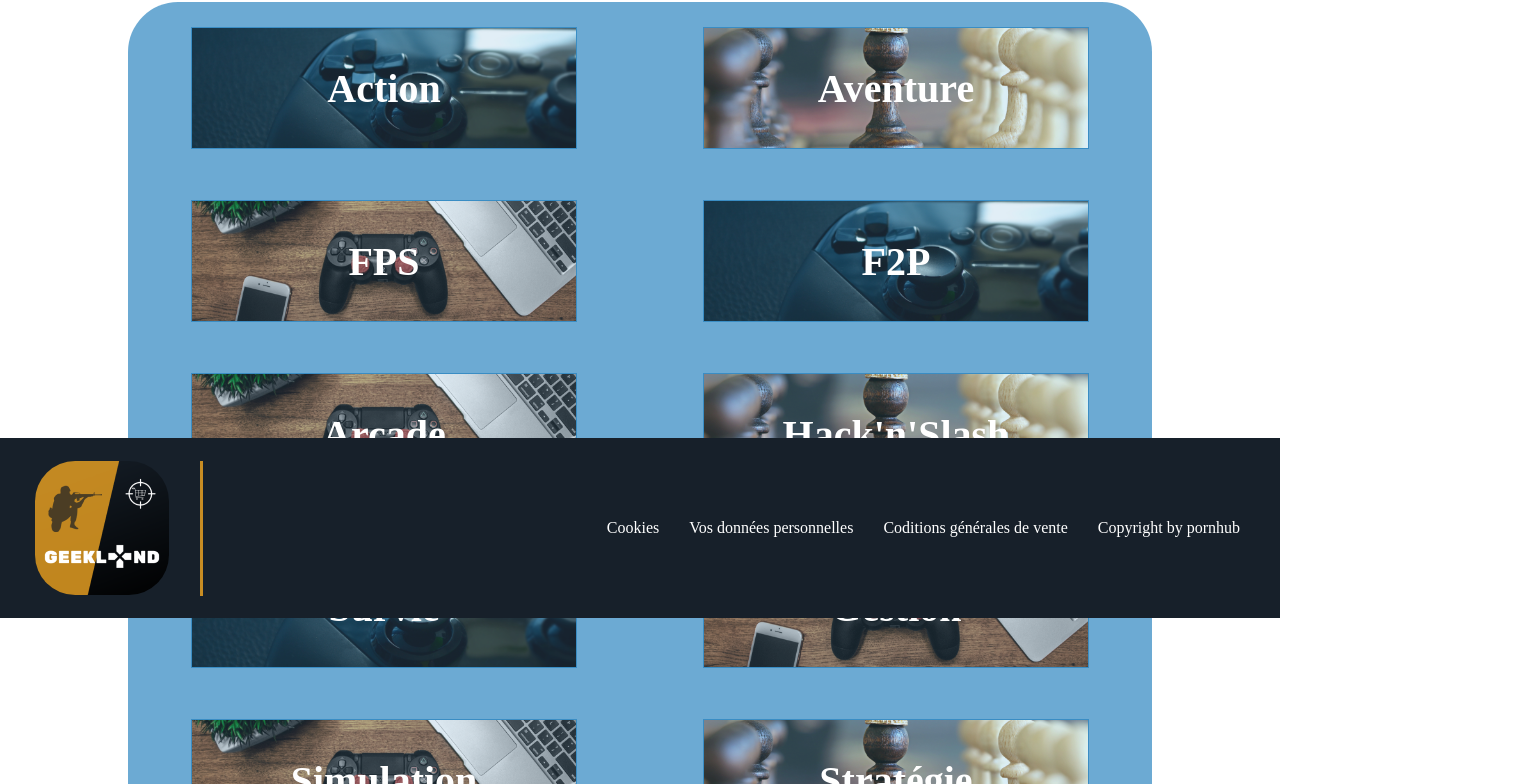
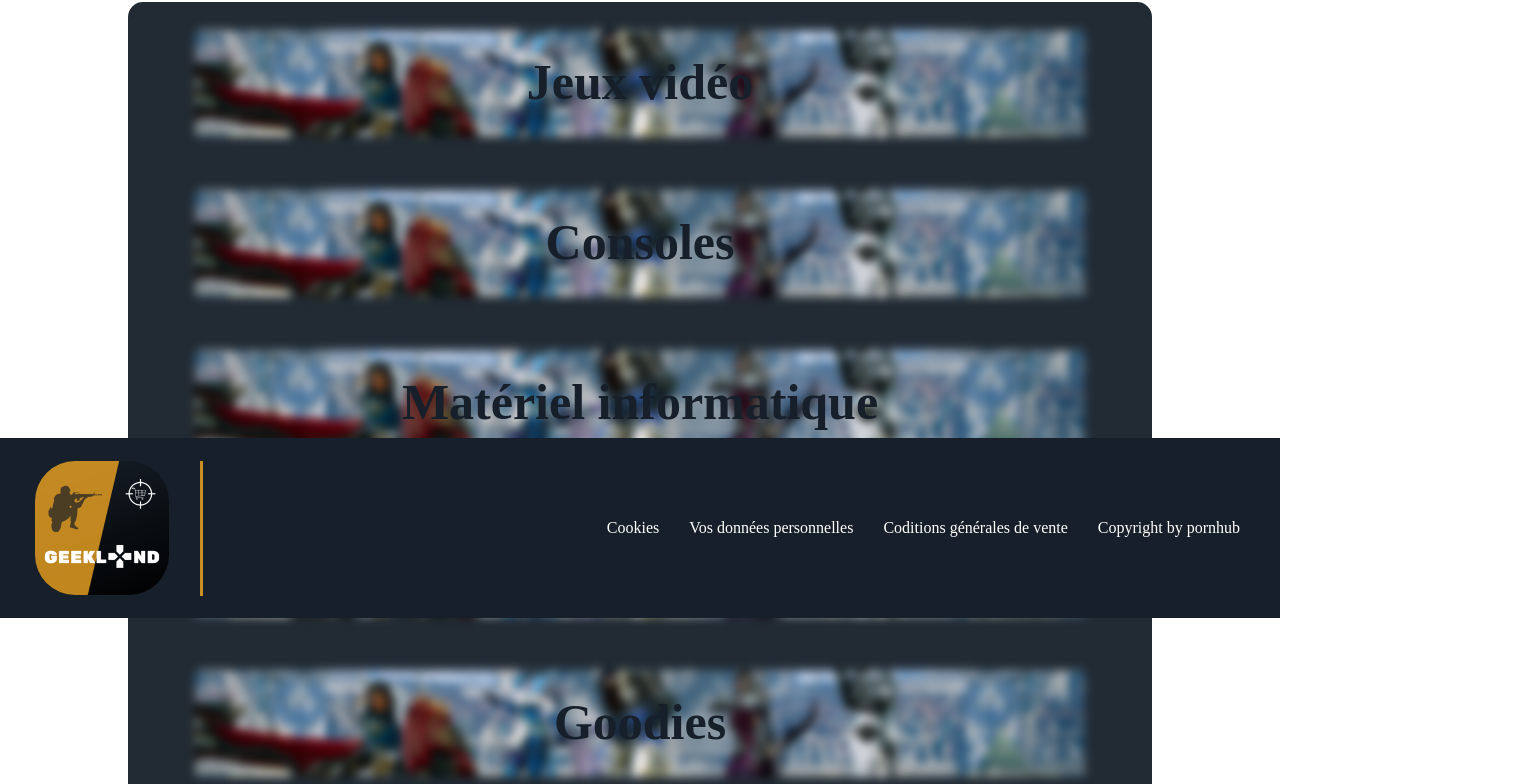
Before and after one commit to NelsonPhilippe/GeekLandFront, a React (Create React App) app: page /categories in a window 1280 px wide. Shown: the part 182-966 px from the top of the page, 1536 px wide, since content can reach past the window. Built offline with nearby package versions, Linux system fonts and the light colour scheme; a web font is replaced by a local one.

Commit message:
add  categ component + their links

```diff
--- a/src/App.js
+++ b/src/App.js
@@ -12,12 +12,12 @@ import Contact from "./components/Contact";
 import Settings from "./views/settings/Settings";
 import Footer from "./components/Footer";
 import Navbar from "./components/Navbar";
-
 import Register from './views/Register';
 import ForgottenPassword from './views/ForgottenPassword';
 import BackUpCode from './views/BackUpCode';
 import ResetPassword from './views/ResetPassword';
 import Categories from './views/Categories';
+import VideoGames from './components/categories/ProductType/VideoGames.js';
 
 // import Search from "./views/Search";
 
@@ -30,18 +30,16 @@ class App extends React.Component {
         <Routes>
           <Route path="/" element={<Home />} />
           <Route path="/login" element={<Login />} />
-
           <Route path="/profilesetting" element={<ProfileSetting />} />
           <Route path="/FAQ" element={<FAQ />} />
           <Route path="/contact" element={<Contact />} />
           <Route path="/settings" element={<Settings />} />
-
           <Route path="/register" element={<Register />} />
           <Route path="/ForgottenPassword" element={<ForgottenPassword />} />
-          <Route path="BackUpCode" element={<BackUpCode />} />
-          <Route path="ResetPassword" element={<ResetPassword />} />
-          <Route path="categories" element={<Categories />} />
-
+          <Route path="/BackUpCode" element={<BackUpCode />} />
+          <Route path="/ResetPassword" element={<ResetPassword />} />
+          <Route path="/categories" element={<Categories />} />
+          <Route path="/videogames" element={<VideoGames />} />
         </Routes>
 
         <Footer />
--- a/src/components/categories/GameType.js
+++ b/src/components/categories/GameType.js
@@ -1,61 +1,61 @@
 import * as React from 'react';
 import '../../css/components/categories/GameType.css'
-
+import { Link } from 'react-router-dom';
 
 export default class GameType extends React.Component {
     render() {
         return (
             <div className="game-type-container">
                 <div className="game-type-mini-cont">
-                    <div className="game-type">
+                    <Link className="game-type" to="/">
                         <div className="game-type-bg-1"></div>
                         <h1>Action</h1>
-                    </div>
+                    </Link>
 
-                    <div className="game-type">
+                       <Link className="game-type" to="/">
                         <div className="game-type-bg-3"></div>
                         <h1>Aventure</h1>
-                    </div>
+                        </Link>
                 </div>
                 <div className="game-type-mini-cont">
-                    <div className="game-type">
+                       <Link className="game-type" to="/">
                         <div className="game-type-bg-2"></div>
                         <h1>FPS</h1>
-                    </div>
-                    <div className="game-type">
+                        </Link>
+                       <Link className="game-type" to="/">
                         <div className="game-type-bg-1"></div>
                         <h1>F2P</h1>
-                    </div>
+                        </Link>
                 </div>
                 <div className="game-type-mini-cont">
-                    <div className="game-type">
+                       <Link className="game-type" to="/">
                         <div className="game-type-bg-2"></div>
                         <h1>Arcade</h1>
-                    </div>
-                    <div className="game-type">
+                        </Link>
+                       <Link className="game-type" to="/">
                         <div className="game-type-bg-3"></div>
                         <h1>Hack'n'Slash</h1>
-                    </div>
+                        </Link>
                 </div>
                 <div className="game-type-mini-cont">
-                    <div className="game-type">
+                       <Link className="game-type" to="/">
                         <div className="game-type-bg-1"></div>
                         <h1>Survie</h1>
-                    </div>
-                    <div className="game-type">
+                        </Link>
+                       <Link className="game-type" to="/">
                         <div className="game-type-bg-2"></div>
                         <h1>Gestion</h1>
-                    </div>
+                        </Link>
                 </div>
                 <div className="game-type-mini-cont">
-                    <div className="game-type">
+                       <Link className="game-type" to="/">
                         <div className="game-type-bg-2"></div>
                         <h1>Simulation</h1>
-                    </div>
-                    <div className="game-type">
+                        </Link>
+                       <Link className="game-type" to="/">
                         <div className="game-type-bg-3"></div>
                         <h1>Stratégie</h1>
-                    </div>
+                        </Link>
                 </div>
             </div>
         );
--- a/src/components/categories/ProdcutType.js
+++ b/src/components/categories/ProdcutType.js
@@ -1,32 +1,36 @@
 import * as React from 'react';
 import '../../css/components/categories/ProductType.css'
+import { Link } from 'react-router-dom';
 
 export default class ProductType extends React.Component {
+
+
     render() {
         return (
-            <div className="product-type-container">
-                <div className="product-type">
+            <div className="product-type-container"  >
+                <Link className="product-type" to="/videogames">
                     <div className="product-type-bg"></div>
                     <h1>Jeux vidéo</h1>
-                </div>
+                </Link>
 
-                <div className="product-type">
+                <Link className="product-type" to="/">
                     <div className="product-type-bg"></div>
                     <h1>Consoles</h1>
-                </div>
-                <div className="product-type">
+                </Link>
+                <Link className="product-type" to="/">
                     <div className="product-type-bg"></div>
                     <h1>Matériel informatique</h1>
-                </div>
-                <div className="product-type">
+                </Link>
+                <Link className="product-type" to="/">
                     <div className="product-type-bg"></div>
                     <h1>Figurines</h1>
-                </div>
-                <div className="product-type">
+                </Link>
+                <Link className="product-type" to="/">
                     <div className="product-type-bg"></div>
                     <h1>Goodies</h1>
-                </div>
+                </Link>
             </div>
         );
     }
+
 }
--- /dev/null
+++ b/src/components/categories/ProductType/VideoGames.js
@@ -0,0 +1,13 @@
+import * as React from 'react';
+import GameType from '../GameType';
+
+export default class VideoGames extends React.Component {
+    render() {
+        return(
+            <div className="videogames-container">
+                <div className="title"><h1>Jeux Videos</h1></div>
+                <GameType/>
+            </div>
+        );
+    }
+}
--- a/src/views/BackUpCode.js
+++ b/src/views/BackUpCode.js
@@ -12,7 +12,7 @@ export default class BackUpCode extends React.Component {
                         <div className="backup-code">
                             <label for="backupcode-code">Entrez votre code</label>
                             <input type="text" name="backupcode-code" id="backupcode-code" placeholder="Entrez votre code" required="true" />
-                            <a href="">Envoyer un nouveau code</a>
+                            <a href="/">Envoyer un nouveau code</a>
                         </div>
                         <div className="send">
                             <button id="send">Envoyer</button>
--- a/src/views/Categories.js
+++ b/src/views/Categories.js
@@ -1,12 +1,15 @@
 import * as React from 'react';
-// import ProductType from '../components/categories/ProdcutType';
-import GameType from '../components/categories/GameType';
+import ProductType from '../components/categories/ProdcutType';
+// import GameType from '../components/categories/GameType';
+// import VideoGames from '../components/categories/ProductType/VideoGames.js';
+
+
 
 export default class Categories extends React.Component {
     render() {
-        return(
-            // <ProductType/>
-            <GameType/>
+        return (
+            <ProductType/>
+            // <VideoGames/>
         );
     }
 }
```
Also changed, not shown: src/components/categories/ProductType/Consoles.js (added, +13 -0 lines), src/components/categories/ProductType/Figurines.js (added, +13 -0 lines), src/components/categories/ProductType/Goodies.js (added, +13 -0 lines), src/components/categories/ProductType/Hardware.js (added, +13 -0 lines).
